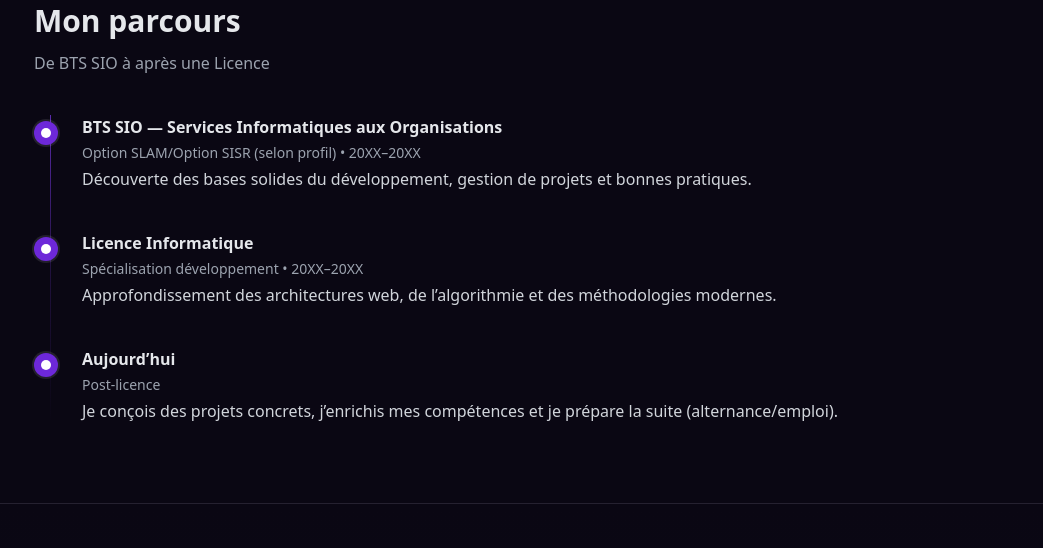
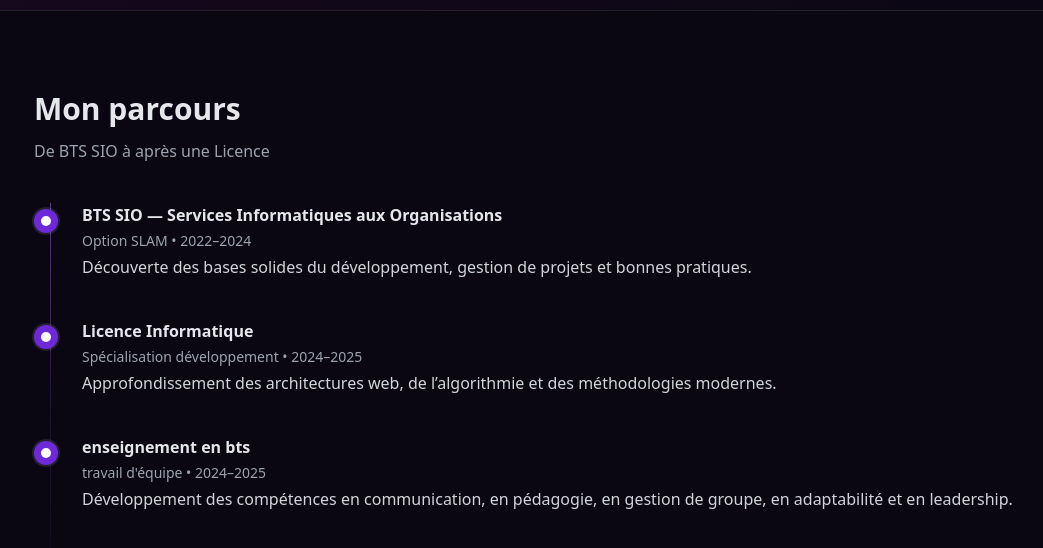
Before and after one commit to gagite/mon-portfolio, a plain HTML site: page index.html in a window 1280 px wide. Shown: the part 834-1382 px from the top of the page, without its empty margins (54-1097 px from the left). Drawn offline with nearby package versions, Linux system fonts and the light colour scheme.

Commit message:
Add files via upload

```diff
--- a/index.html
+++ b/index.html
@@ -1,4 +1,4 @@
-<!DOCTYPE html>
+!DOCTYPE html>
 <html lang="fr">
 <head>
   <meta charset="UTF-8" />
@@ -12,7 +12,7 @@
   <meta property="og:description" content="Découvrez mon parcours (BTS SIO → Licence), mes compétences et projets." />
   <meta property="og:type" content="website" />
   <meta property="og:image" content="/portfolio/images/logo.jpg" />
-	 <link rel="icon" href="/portfolio/images/logo.jpg">
+
   <script src="https://cdn.tailwindcss.com"></script>
   <style>
     html { scroll-behavior: smooth; }
@@ -45,7 +45,7 @@
     </div>
   </header>
 
-  <main>
+  <main class="pt-16">
     <!-- À propos -->
     <section id="a-propos" class="relative overflow-hidden">
       <div class="pointer-events-none absolute inset-0 -z-10 bg-gradient-to-br from-violet-900/30 via-fuchsia-900/10 to-transparent"></div>
@@ -62,7 +62,7 @@
           <div class="md:justify-self-end">
             <div class="relative">
               <div class="absolute -inset-1 rounded-2xl bg-gradient-to-r from-violet-700 to-fuchsia-700 blur opacity-50"></div>
-              <img src="/portfolio/images/hg.jpg" alt="logo hg" class="relative rounded-2xl ring-1 ring-white/10 shadow-2xl w-full object-cover" />
+              <img src="/portfolio/images/hg.jpg" alt="logo" class="relative rounded-2xl ring-1 ring-white/10 shadow-2xl w-full object-cover" />
             </div>
           </div>
         </div>
@@ -84,7 +84,7 @@
               </span>
               <div class="flex flex-col gap-1">
                 <h3 class="font-semibold">BTS SIO — Services Informatiques aux Organisations</h3>
-                <p class="text-sm text-gray-400">Option SLAM/Option SISR (selon profil) • 20XX–20XX</p>
+                <p class="text-sm text-gray-400">Option SLAM • 2022–2024</p>
                 <p class="text-gray-300">Découverte des bases solides du développement, gestion de projets et bonnes pratiques.</p>
               </div>
             </li>
@@ -94,10 +94,21 @@
               </span>
               <div class="flex flex-col gap-1">
                 <h3 class="font-semibold">Licence Informatique</h3>
-                <p class="text-sm text-gray-400">Spécialisation développement • 20XX–20XX</p>
+                <p class="text-sm text-gray-400">Spécialisation développement • 2024–2025</p>
                 <p class="text-gray-300">Approfondissement des architectures web, de l’algorithmie et des méthodologies modernes.</p>
               </div>
             </li>
+<li class="relative pl-10 md:pl-12">
+              <span class="absolute left-0 top-1.5 grid h-6 w-6 place-items-center rounded-full bg-violet-700 ring-2 ring-white/10">
+                <span class="h-2.5 w-2.5 rounded-full bg-white"></span>
+              </span>
+              <div class="flex flex-col gap-1">
+                <h3 class="font-semibold"> enseignement en bts</h3>
+                <p class="text-sm text-gray-400">travail d'équipe • 2024–2025</p>
+                <p class="text-gray-300">Développement des compétences en communication, en pédagogie, en gestion de groupe, en adaptabilité et en leadership.</p>
+              </div>
+            </li>
+
             <li class="relative pl-10 md:pl-12">
               <span class="absolute left-0 top-1.5 grid h-6 w-6 place-items-center rounded-full bg-violet-700 ring-2 ring-white/10">
                 <span class="h-2.5 w-2.5 rounded-full bg-white"></span>
```
